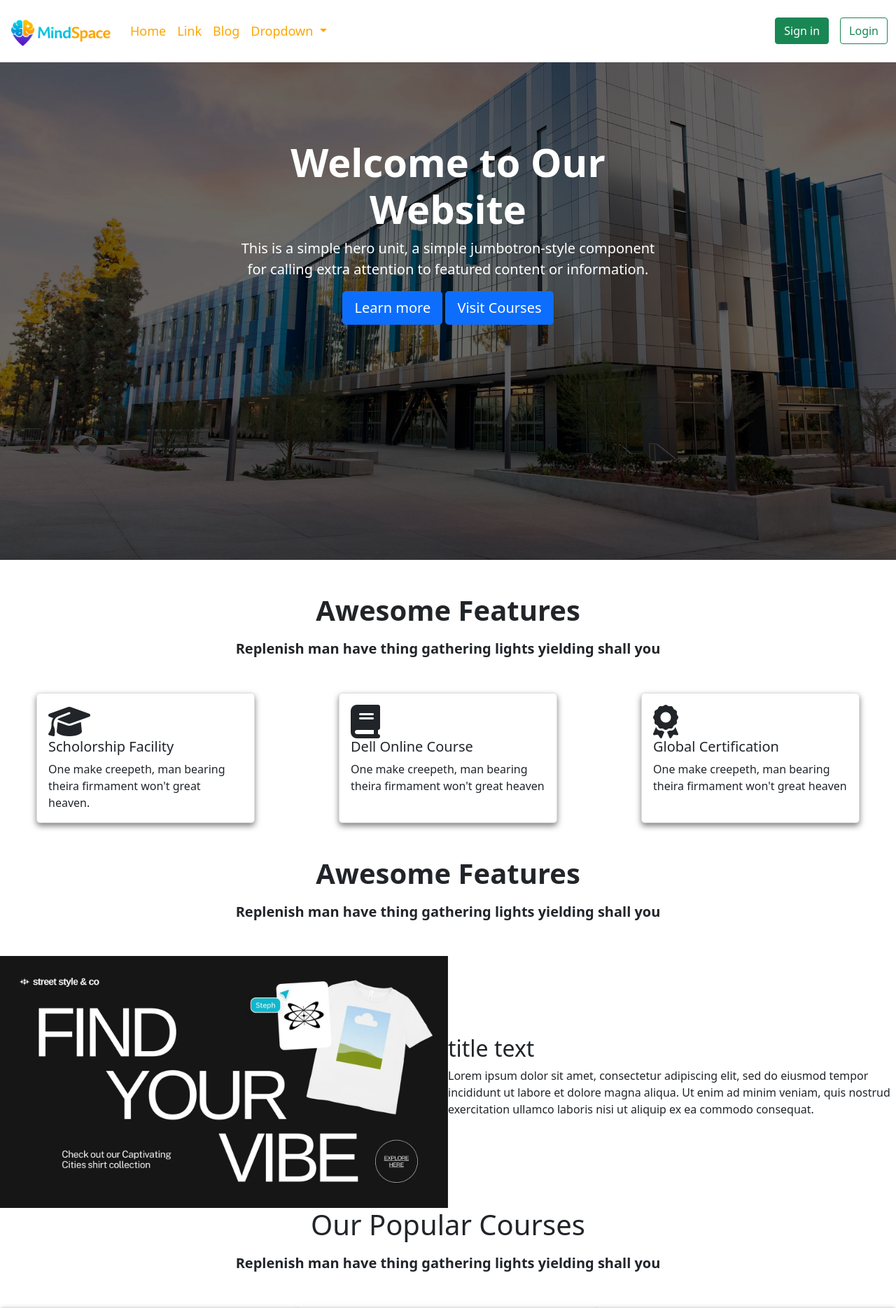
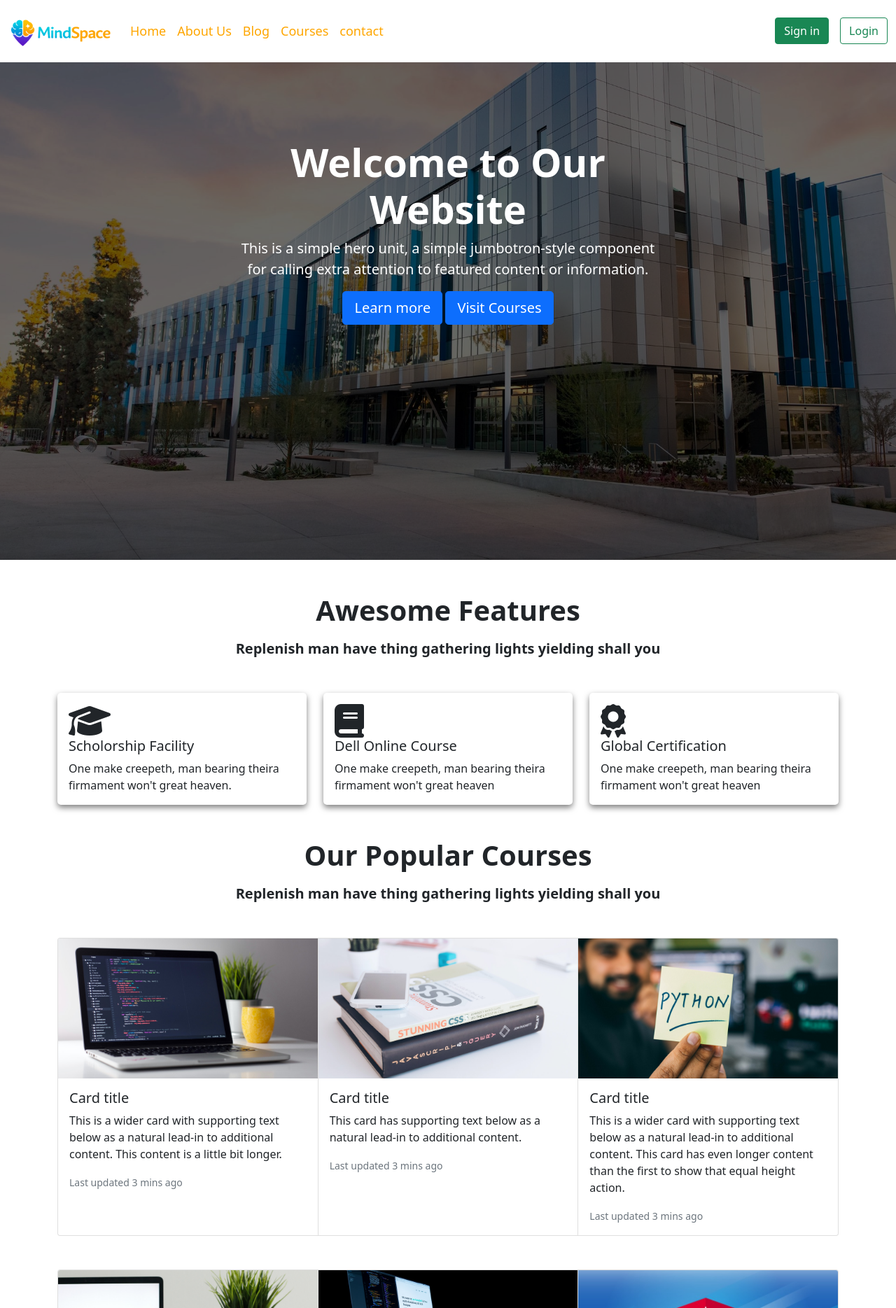
Before and after one commit to nidaparveen123/learing-web, a PHP site: page / in a window 1280 px wide. Shown: the top 1869 px of the page at 70% size. Run offline with PHP 8.4, Linux system fonts and the light colour scheme.

Commit message:
Updated footer

```diff
--- a/index.html
+++ b/index.html
@@ -26,21 +26,16 @@
           <a class="nav-link active" aria-current="page" href="#">Home</a>
         </li>
         <li class="nav-item">
-          <a class="nav-link" href="#">Link</a>
+          <a class="nav-link" href="about-us.html">About Us</a>
         </li>
          <li class="nav-item">
-          <a class="nav-link" href="#">Blog</a>
+          <a class="nav-link" href="blog.html">Blog</a>
         </li>
-        <li class="nav-item dropdown">
-          <a class="nav-link dropdown-toggle" href="#" role="button" data-bs-toggle="dropdown" aria-expanded="false">
-            Dropdown
-          </a>
-          <ul class="dropdown-menu">
-            <li><a class="dropdown-item" href="#">Action</a></li>
-            <li><a class="dropdown-item" href="#">Another action</a></li>
-            <li><hr class="dropdown-divider"></li>
-            <li><a class="dropdown-item" href="#">Something else here</a></li>
-          </ul>
+         <li class="nav-item">
+          <a class="nav-link" href="courses.html">Courses</a>
+        </li>
+         <li class="nav-item">
+          <a class="nav-link" href="contact.html">contact</a>
         </li>
       </ul>
       <form class="d-flex" role="search">
@@ -71,13 +66,13 @@
 
 
   <!-- About us -->
-   <div class="heading">
+   <div class="heading container">
     <h2 class="text-center fs-1 mt-5 fw-bold">Awesome Features</h2>
     <p class="text-center lead fw-bold mt-3 mb-5">
       Replenish man have thing gathering lights yielding shall you        </p>
-   <div class="row row-cols-1 row-cols-md-3 g-3">
+   <div class="row row-cols-1 row-cols-md-3">
   <div class="col">
-    <div class="card h-100 w-75 mx-auto">
+    <div class="about-card h-100 w-100">
       <div class="card-body">
         <i class="fas fa-graduation-cap fa-3x"></i>
         <h5 class="card-title">Scholorship Facility</h5>
@@ -86,7 +81,7 @@
     </div>
   </div>
   <div class="col">
-    <div class="card h-100 w-75 mx-auto">
+    <div class="about-card h-100 w-100 ms-auto me-auto">
       <div class="card-body">
          <i class="fas fa-book fa-3x"></i>
         <h5 class="card-title">Dell Online Course</h5>
@@ -95,7 +90,7 @@
     </div>
   </div>
   <div class="col">
-    <div class="card h-100 w-75 mx-auto">
+    <div class="about-card h-100 w-100 ms-auto">
       <div class="card-body">
         <i class="fas fa-award fa-3x"></i>
         <h5 class="card-title">Global Certification</h5>
@@ -107,7 +102,7 @@
    </div>
 
 
-     <div class="heading">
+     <!-- <div class="heading">
     <h2 class="text-center fs-1 mt-5 fw-bold">Awesome Features</h2>
     <p class="text-center lead fw-bold mt-3 mb-5">
       Replenish man have thing gathering lights yielding shall you        </p>
@@ -120,19 +115,19 @@
             aliquip ex ea commodo consequat.</p>
   </div>
 </div>
-   </div>
+   </div> -->
 
 
 
 
   <!-- features cards -->
-  <div class="heading">
-    <h2 class="text-center fs-1">Our Popular Courses</h2>
+  <div class="heading container">
+    <h2 class="text-center fs-1 mt-5 fw-bold">Our Popular Courses</h2>
     <p class="text-center lead fw-bold mt-3 mb-5">
 Replenish man have thing gathering lights yielding shall you</p>
     <div class="card-group g-3">
   <div class="card">
-    <img src="./images/laptop image.jpg" class="card-img-top" alt="...">
+    <img src="./images/c1.jpg" class="card-img-top" alt="...">
     <div class="card-body">
       <h5 class="card-title">Card title</h5>
       <p class="card-text">This is a wider card with supporting text below as a natural lead-in to additional content. This content is a little bit longer.</p>
@@ -140,7 +135,7 @@ Replenish man have thing gathering lights yielding shall you</p>
     </div>
   </div>
   <div class="card">
-    <img src="./images/new.webp" class="card-img-top" alt="...">
+    <img src="./images/c2.jpg" class="card-img-top" alt="...">
     <div class="card-body">
       <h5 class="card-title">Card title</h5>
       <p class="card-text">This card has supporting text below as a natural lead-in to additional content.</p>
@@ -148,7 +143,7 @@ Replenish man have thing gathering lights yielding shall you</p>
     </div>
   </div>
   <div class="card">
-    <img src="./images/henry-chen-yqGg7ucUAZY-unsplash.jpg" class="card-img-top" alt="...">
+    <img src="./images/c3.jpg" class="card-img-top" alt="...">
     <div class="card-body">
       <h5 class="card-title">Card title</h5>
       <p class="card-text">This is a wider card with supporting text below as a natural lead-in to additional content. This card has even longer content than the first to show that equal height action.</p>
@@ -157,9 +152,9 @@ Replenish man have thing gathering lights yielding shall you</p>
   </div>
 </div>
 
-<div class="card-group">
+<div class="card-group mt-5 g-3">
   <div class="card">
-    <img src="..." class="card-img-top" alt="...">
+    <img src="./images/c4.jpg" class="card-img-top" alt="...">
     <div class="card-body">
       <h5 class="card-title">Card title</h5>
       <p class="card-text">This is a wider card with supporting text below as a natural lead-in to additional content. This content is a little bit longer.</p>
@@ -167,7 +162,7 @@ Replenish man have thing gathering lights yielding shall you</p>
     </div>
   </div>
   <div class="card">
-    <img src="..." class="card-img-top" alt="...">
+    <img src="./images/c5.jpg" class="card-img-top" alt="...">
     <div class="card-body">
       <h5 class="card-title">Card title</h5>
       <p class="card-text">This card has supporting text below as a natural lead-in to additional content.</p>
@@ -175,7 +170,7 @@ Replenish man have thing gathering lights yielding shall you</p>
     </div>
   </div>
   <div class="card">
-    <img src="..." class="card-img-top" alt="...">
+    <img src="./images/c6.jpg" class="card-img-top" alt="...">
     <div class="card-body">
       <h5 class="card-title">Card title</h5>
       <p class="card-text">This is a wider card with supporting text below as a natural lead-in to additional content. This card has even longer content than the first to show that equal height action.</p>
@@ -185,7 +180,47 @@ Replenish man have thing gathering lights yielding shall you</p>
 </div>
   </div>
 
+<footer class="footer">
+  <div class="footer-container">
 
+    <div class="footer-section">
+      <h3>My Website</h3>
+      <p>Learning web development step by step.</p>
+    </div>
+
+
+     <div class="footer-section">
+      <h3>Company</h3>
+      <a href="#">About us</a><br>
+      <a href="#">Hire our students</a><br>
+      <a href="#">Blogs</a><br>
+      <a href="#">Podcasts</a>
+    </div>
+
+      <div class="footer-section">
+      <h3>Resources</h3>
+      <a href="#">Hacker block</a><br>
+      <a href="#">IDE</a><br>
+      <a href="#">Blogs</a><br>
+      <a href="#">Podcasts</a>
+    </div>
+
+    <div class="footer-section">
+      <h3>Links</h3>
+      <a href="#">Home</a><br>
+      <a href="#">Login</a><br>
+      <a href="#">Contact</a>
+    </div>
+
+    <div class="footer-section">
+      <h3>Contact</h3>
+      <p>Email: my@email.com</p>
+    </div>
+
+  </div>
+
+  <p class="footer-bottom">© 2026 My Website</p>
+</footer>
 
 
 
--- a/style.css
+++ b/style.css
@@ -40,7 +40,7 @@ body{
 
 
 
-.card{
+.about-card{
     box-shadow: 0 4px 8px 0 rgba(0, 0, 0, 0.5);
     transition: 0.3s;
     border-radius: 5px;
@@ -48,7 +48,7 @@ body{
     height: 230px;
 }
 
-.card:hover{
+.about-card:hover{
     box-shadow: 0 8px 16px 0 rgba(0, 0, 0, 0.862);
 }
 /* .heading{
@@ -115,10 +115,39 @@ body{
   text-decoration: none;
 }
 
-/* .button-1{
-  color:rgba(254, 166, 0);
+.card-img-top{
+    width: 100%;
+    height: 200px;
+    object-fit: cover;
 }
 
-.button-2:hover{
-  color: rgba(0, 193, 223);
-} */
+
+
+.footer {
+  background-color: #111;
+  color: white;
+  padding: 20px 0;
+}
+
+.footer-container {
+  display: flex;
+  justify-content: space-around;
+}
+
+.footer-section h3 {
+  margin-bottom: 10px;
+}
+
+.footer-section a {
+  color: white;
+  text-decoration: none;
+}
+
+.footer-section a:hover {
+  color: #00bcd4;
+}
+
+.footer-bottom {
+  text-align: center;
+  margin-top: 20px;
+}
```
Also changed, not shown: about-us.html (added, +56 -0 lines), blog.html (added, +56 -0 lines), contact.html (added, +56 -0 lines), courses.html (added, +56 -0 lines), images/c1.jpg (added), images/c2.jpg (added), images/c3.jpg (added), images/c4.jpg (added), images/c5.jpg (added), images/c6.jpg (added).
